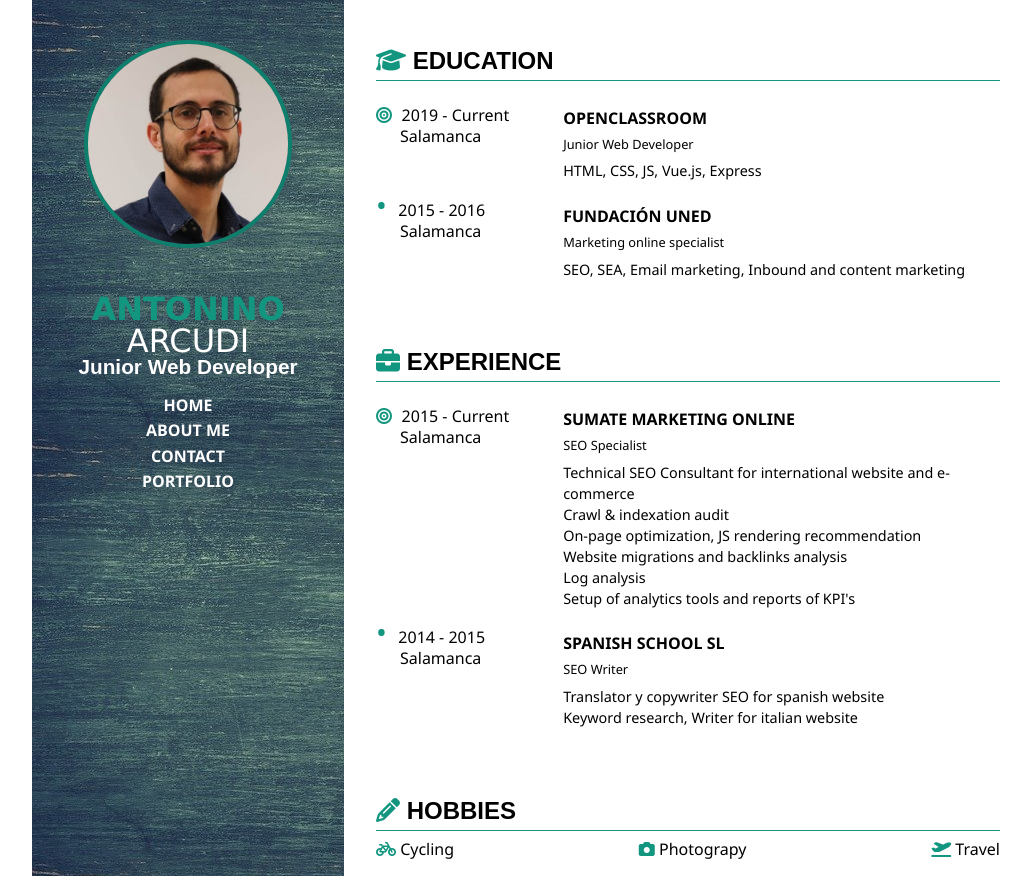
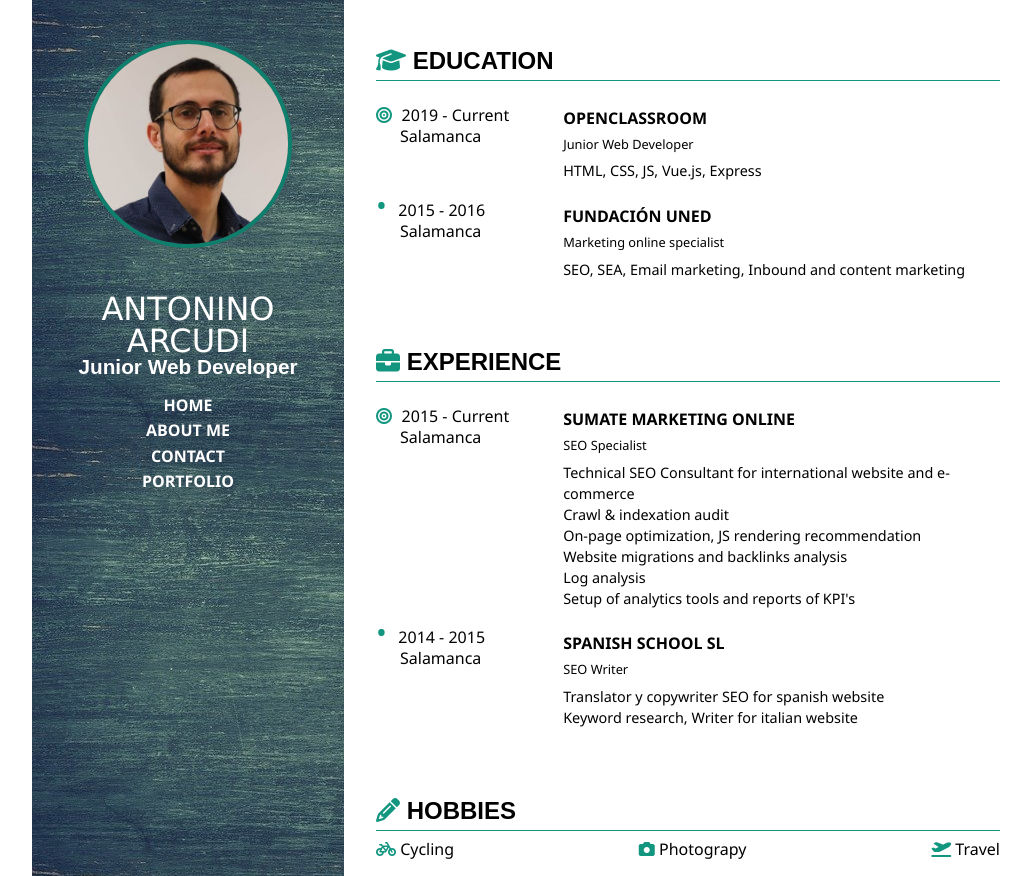
Before and after one commit to antonino-arcudi/antonino-arcudi.github.io, a website: page about.html in a window 1280 px wide. Shown: the whole page, without its empty margins (108-1139 px from the left). Drawn offline with Linux system fonts and the light colour scheme.

Commit message:
minor changes

```diff
--- a/sass/remain.scss
+++ b/sass/remain.scss
@@ -209,10 +209,6 @@ hr {
     width: 100%;
 }
 
-.first-name {
-    color: #81D4FA;
-    font-weight: bold;
-}
 section {
 margin-top: 3em;
 margin-bottom: 1em;
@@ -431,10 +427,8 @@ ul.n-item li::before {
     background-color: white;
   }
 }
-.first-name {
-    color: $color-ter;
-}
 
 /* check ipad version */
 /* check nav bar on ipad */
-/* justify between icons hobbies with a line of text */
+/* spacing menu text */
+/* removing span*/
```
Also changed, not shown: styles/restyle.css, 1 other file.
